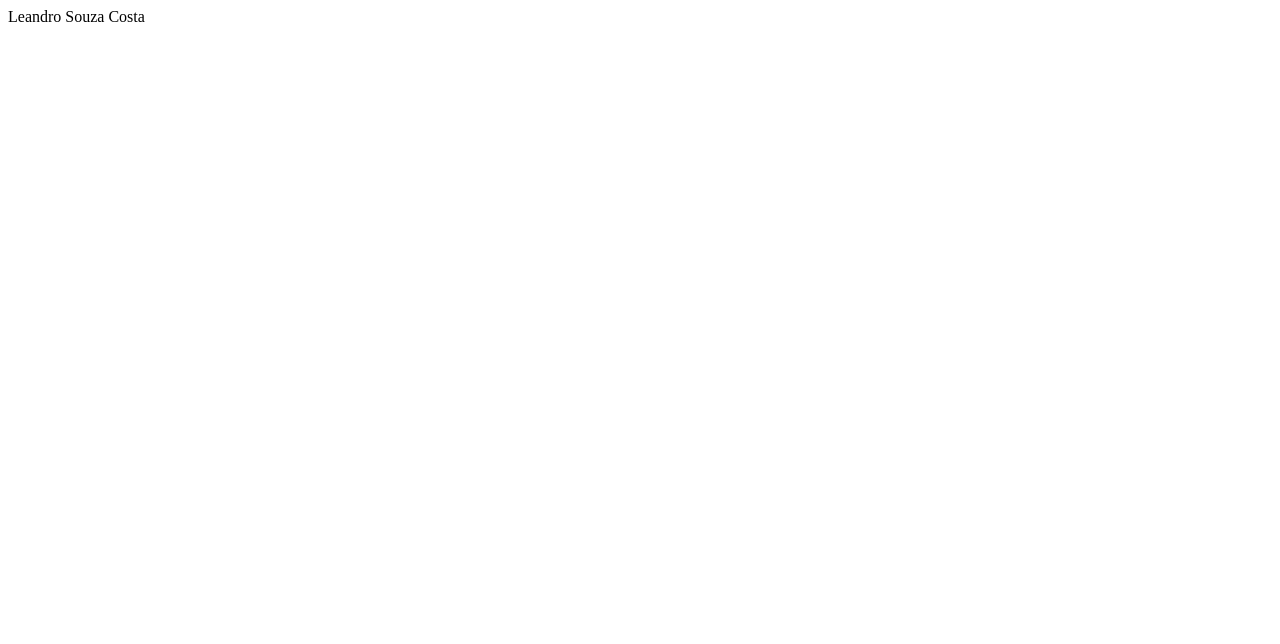
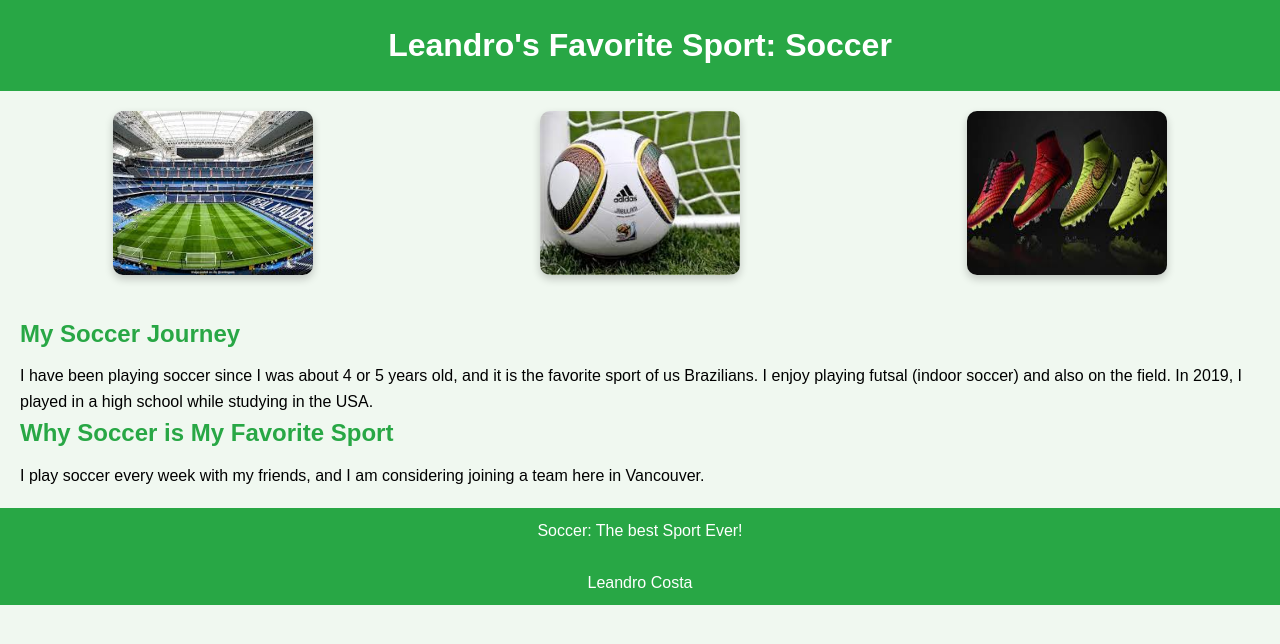
Before and after one commit to eduval/Lab-team-based-profile-page, a plain HTML site: page public/students/feature24.html in a window 1280 px wide. Drawn offline with Linux system fonts and the light colour scheme.

Commit message:
Feat: Assignment3 my fav sport

```diff
--- a/public/students/feature24.html
+++ b/public/students/feature24.html
@@ -1 +1,37 @@
-Leandro Souza Costa
+<!DOCTYPE html>
+<html lang="en">
+<head>
+    <meta charset="UTF-8">
+    <meta name="viewport" content="width=device-width, initial-scale=1.0">
+    <title>Leandro's Favorite Sport – Soccer</title>
+    <link rel="icon" href="favicon.ico">
+    <link rel="stylesheet" href="styles.css">
+</head>
+<body>
+    <header>
+        <h1>Leandro's Favorite Sport: Soccer</h1>
+    </header>
+    <main>
+        <section class="hero">
+
+
+        </section>
+        <section class="images">
+            <img src="images/realMadridStadium.jpeg" alt="Soccer Ball" class="side-image">
+            <img src="images/jabulaneBall.jpeg" alt="Soccer Ball" class="side-image">
+            <img src="images/soccerCleats.jpeg" alt="Soccer Cleats" class="side-image">
+        </section>
+        <section class="content">
+            <h2>My Soccer Journey</h2>
+            <p>I have been playing soccer since I was about 4 or 5 years old, and it is the favorite sport of us Brazilians. I enjoy playing futsal (indoor soccer) and also on the field. In 2019, I played in a high school while studying in the USA.</p>
+            <h2>Why Soccer is My Favorite Sport</h2>
+            <p>I play soccer every week with my friends, and I am considering joining a team here in Vancouver.</p>
+        </section>
+    </main>
+    <footer>
+  <p>Soccer: The best Sport Ever!</p>
+  <br>
+  Leandro Costa
+    </footer>
+</body>
+</html>
--- /dev/null
+++ b/public/students/styles.css
@@ -0,0 +1,64 @@
+* {
+    box-sizing: border-box;
+    margin: 0;
+    padding: 0;
+}
+
+body {
+    font-family: 'Arial', sans-serif;
+    line-height: 1.6;
+    background-color: #f0f8f0;
+}
+
+header {
+    background-color: #28a745;
+    color: white;
+    text-align: center;
+    padding: 20px;
+}
+
+.hero {
+    text-align: center;
+    margin: 20px 0;
+}
+
+.hero-image {
+    width: 100%;
+    max-width: 800px;
+    height: auto;
+    border-radius: 10px;
+    box-shadow: 0 4px 10px rgba(0, 0, 0, 0.2);
+}
+
+.images {
+    display: flex;
+    justify-content: space-around;
+    margin: 20px 0;
+}
+
+.side-image {
+    width: 30%;
+    height: auto;
+    max-width: 200px;
+    border-radius: 10px;
+    box-shadow: 0 4px 8px rgba(0, 0, 0, 0.2);
+}
+
+.content {
+    padding: 20px;
+}
+
+.content h2 {
+    color: #28a745;
+    margin-bottom: 10px;
+}
+
+footer {
+    text-align: center;
+    padding: 10px;
+    background-color: #28a745;
+    color: white;
+    position: relative;
+    bottom: 0;
+    width: 100%;
+}
```
Also changed, not shown: students/feature24.html (deleted, +0 -1 lines), public/students/images/imageStadiumm.jpeg (added), public/students/images/jabulaneBall.jpeg (added), public/students/images/realMadridStadium.jpeg (added), public/students/images/soccerCleats.jpeg (added).
